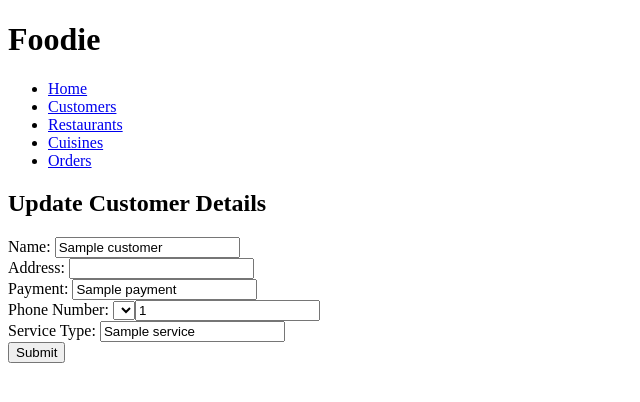
After one commit to JenkenK/tasty_code, a Flask app: page /customers/1/edit in a window 1280 px wide. The commit adds this page. Shown: the top 402 px of the page, without its empty margins (0-640 px from the left). Run offline with Flask 2, Linux system fonts and the light colour scheme; a database or web service that is not in the repository returns one stand-in record (values such as "Sample title"); lists and menus that the app fills with data are empty; some libraries are stand-ins or nearby versions.

Commit message:
added create, edit, update and delete routes in customer controller
added delete and update functions in customer repo

added edit html file for customer

added edit and delete button in show html for customer

```diff
--- a/controllers/customer_controller.py
+++ b/controllers/customer_controller.py
@@ -25,3 +25,46 @@ def show_customer(id):
 def new_customer():
     customers = customer_repository.select_all()
     return render_template("customers/new.html", customers = customers)
+
+
+# CREATE
+@customers_blueprint.route("/customers", methods=["POST"])
+def create_customer():
+    name = request.form['name']
+    address = request.form['address']
+    payment = request.form['payment']
+    phone_number = request.form['phone_number']
+    service = request.form['service']
+
+    new_customer = Customer(name, address, payment, phone_number, service)
+
+    customer_repository.save(new_customer)
+    return redirect('/customers')
+
+
+# EDIT
+@customers_blueprint.route("/customers/<id>/edit")
+def edit_customer(id):
+    customer = customer_repository.select(id)
+    return render_template('customers/edit.html', customer = customer)
+
+
+# UPDATE
+@customers_blueprint.route("/customers/<id>", methods=['POST'])
+def update_customer(id):
+    name = request.form['name']
+    address = request.form['address']
+    payment = request.form['payment']
+    phone_number = request.form['phone_number']
+    service = request.form['service']
+
+    update_customer = Customer(name, address, payment, phone_number, service, id)
+    customer_repository.update(update_customer)
+    return redirect("/dishes")
+
+
+# DELETE
+@customers_blueprint.route("/customers/<id>/delete", methods=['POST'])
+def delete_customer(id):
+    customer_repository.delete(id)
+    return redirect("/customers")
--- a/repositories/customer_repository.py
+++ b/repositories/customer_repository.py
@@ -2,9 +2,11 @@ from db.run_sql import run_sql
 
 from models.customer import Customer
 
+
 def delete_all():
     sql = "DELETE FROM customers"
     run_sql(sql)
+
 
 def save(customer):
     sql = "INSERT INTO customers (name, address, payment, phone_number, service) VALUES (%s, %s, %s, %s, %s) RETURNING *"
@@ -12,6 +14,7 @@ def save(customer):
     results = run_sql(sql, values)
     customer.id = results[0]['id']
     return customer
+
 
 def select_all():
     customers = []
@@ -23,9 +26,22 @@ def select_all():
         customers.append(customer)
     return customers
 
+
 def select(id):
     sql = "SELECT * FROM customers WHERE id = %s"
     values = [id]
     result = run_sql(sql, values)[0]
     customer = Customer(result["name"], result["address"], result["payment"], result["phone_number"], result["service"], result["id"])
     return customer
+
+
+def delete(id):
+    sql = "DELETE FROM customers WHERE id = %s"
+    values = [id]
+    run_sql(sql, values)
+
+
+def update(customer):
+    sql = "UPDATE customers SET (name, address, payment, phone_number, service) = (%s, %s, %s, %s, %s) WHERE id = (%s)"
+    values = [customer.name, customer.address, customer.payment, customer.phone_number, customer.service, customer.id]
+    run_sql(sql, values)
--- /dev/null
+++ b/templates/customers/edit.html
@@ -0,0 +1,39 @@
+{% extends 'base.html' %}
+
+{% block content %}
+<h2>Update Customer Details</h2>
+
+<form action="/customers/{{ customer.id }}" method="POST">
+    <div>
+        <section>
+            <label for="name">Name:</label>
+            <input type="text" id="text" name="name" value="{{ customer.name }}">
+        </section>
+
+        <section>
+            <label for="address">Address:</label>
+            <input type="text" id="address" name="address" value="{{customer.Address}}">
+        </section>
+
+        <section>
+            <label for="payment">Payment:</label>
+            <input type="text" id="payment" name="payment" value="{{ customer.payment }}">
+        </section>
+
+        <section>
+            <label for="phone_number">Phone Number:</label>
+            <select name="phone_number" id="phone_number">
+                <input type="number" id="phone_number" name="phone_number" value="{{customer.phone_number}}">
+            </select>
+        </section>
+
+        <section>
+            <label for="service">Service Type:</label>
+            <input type="text" id='service' name='service' value="{{customer.service}}">
+        </section>
+
+        <input type="submit">
+    </div>
+</form>
+
+{% endblock content %}
```
Also changed, not shown: templates/customers/show.html (+7 -0 lines).
